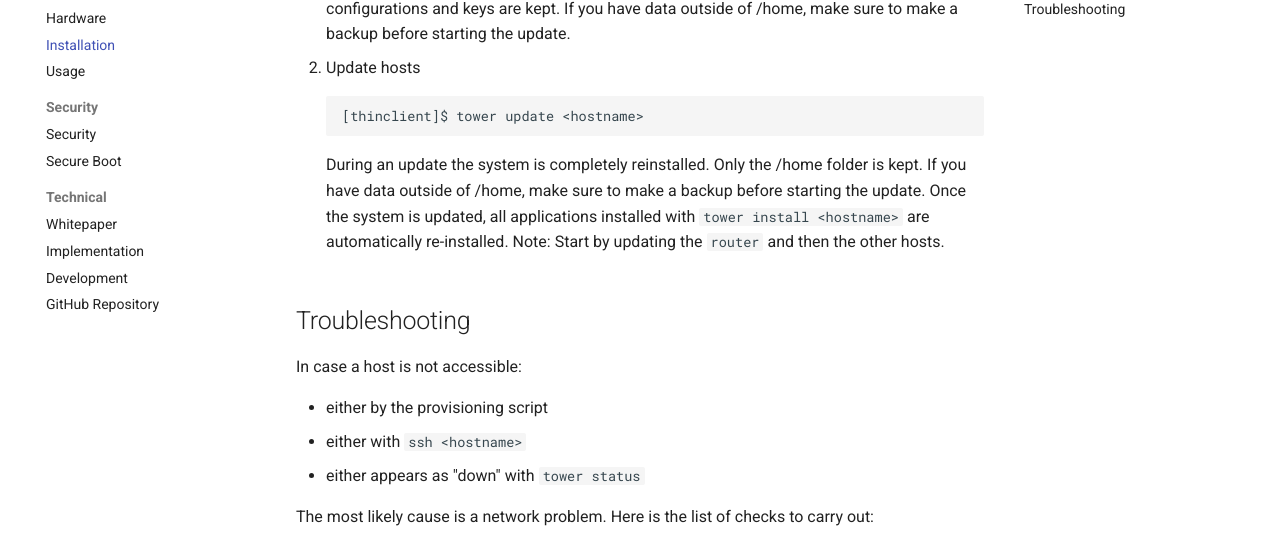
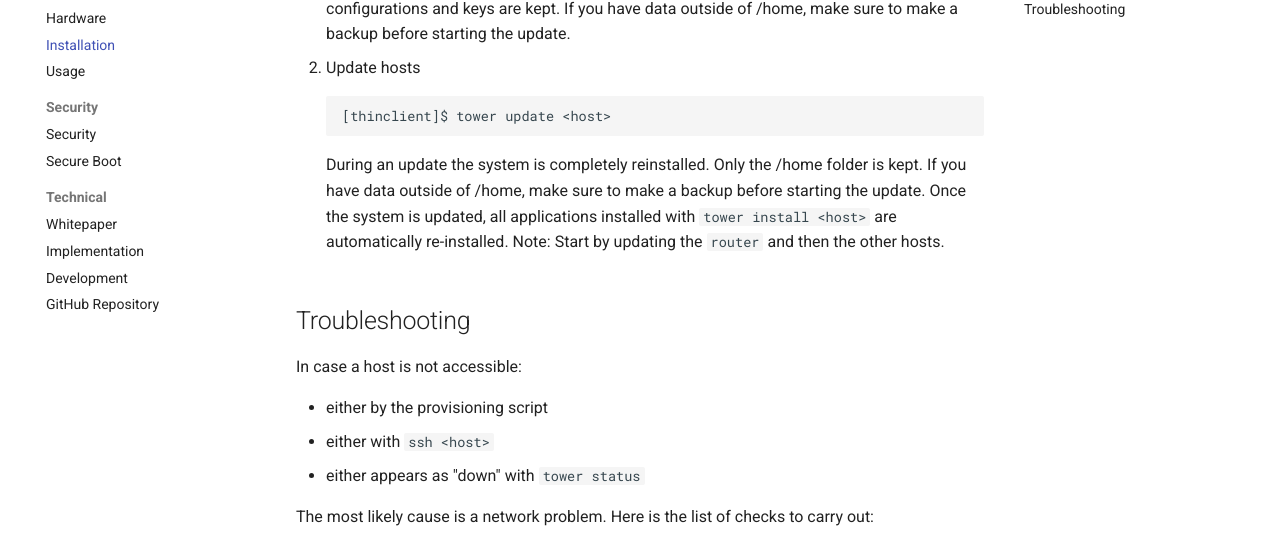
Before and after one commit to towercomputers/toweros, an MkDocs documentation site: the page built from docs/src/installation.md, in a window 1280 px wide and 900 px high, scrolled down 485 px. Shown: the part 153-690 px from the top of the window. Built offline with MkDocs 1.6.1 and Material for MkDocs 9.7.7, drawn with Linux system fonts in a browser that asks for light colours; some of the changed lines change nothing that is shown.

Commit message:
<hostname> -> <host>

```diff
--- a/docs/src/installation.md
+++ b/docs/src/installation.md
@@ -16,10 +16,10 @@ To use TowerOS, you must first install the image for the thin client on the devi
 
 2. Update hosts
 
-        [thinclient]$ tower update <hostname>
+        [thinclient]$ tower update <host>
 
     During an update the system is completely reinstalled. Only the /home folder is kept. If you have data outside of /home, make sure to make a backup before starting the update.
-    Once the system is updated, all applications installed with `tower install <hostname>` are automatically re-installed.
+    Once the system is updated, all applications installed with `tower install <host>` are automatically re-installed.
     Note: Start by updating the `router` and then the other hosts.
 
 ## Troubleshooting
@@ -27,7 +27,7 @@ To use TowerOS, you must first install the image for the thin client on the devi
 In case a host is not accessible:
 
 - either by the provisioning script
-- either with `ssh <hostname>`
+- either with `ssh <host>`
 - either appears as "down" with `tower status`
 
 The most likely cause is a network problem. Here is the list of checks to carry out:
```
